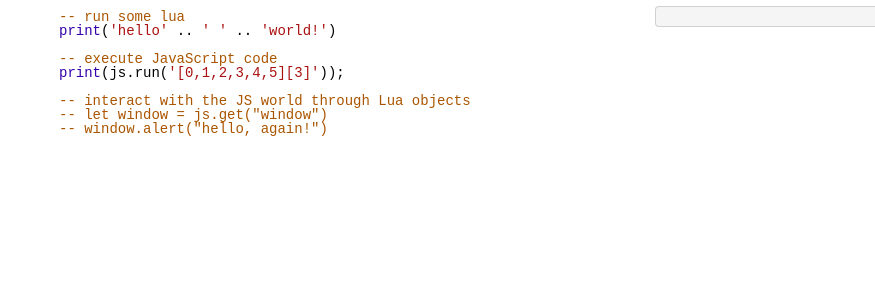
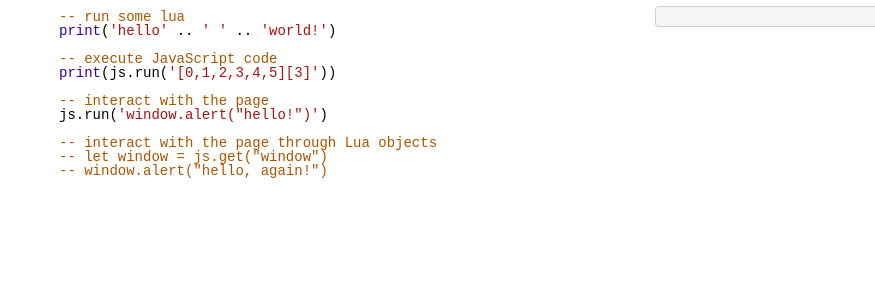
Before and after one commit to daurnimator/lua.vm.js, a plain HTML site: page repl.html in a window 1280 px wide. Shown: the part 264-567 px from the top of the page, 0-875 px from the left. Drawn offline with Linux system fonts and the light colour scheme.

Commit message:
better example

```diff
--- a/repl.html
+++ b/repl.html
@@ -62,9 +62,12 @@
 print('hello' .. ' ' .. 'world!')
 
 -- execute JavaScript code
-print(js.run('[0,1,2,3,4,5][3]'));
+print(js.run('[0,1,2,3,4,5][3]'))
 
--- interact with the JS world through Lua objects
+-- interact with the page
+js.run('window.alert("hello!")')
+
+-- interact with the page through Lua objects
 -- let window = js.get("window")
 -- window.alert("hello, again!")
 </textarea>
```
